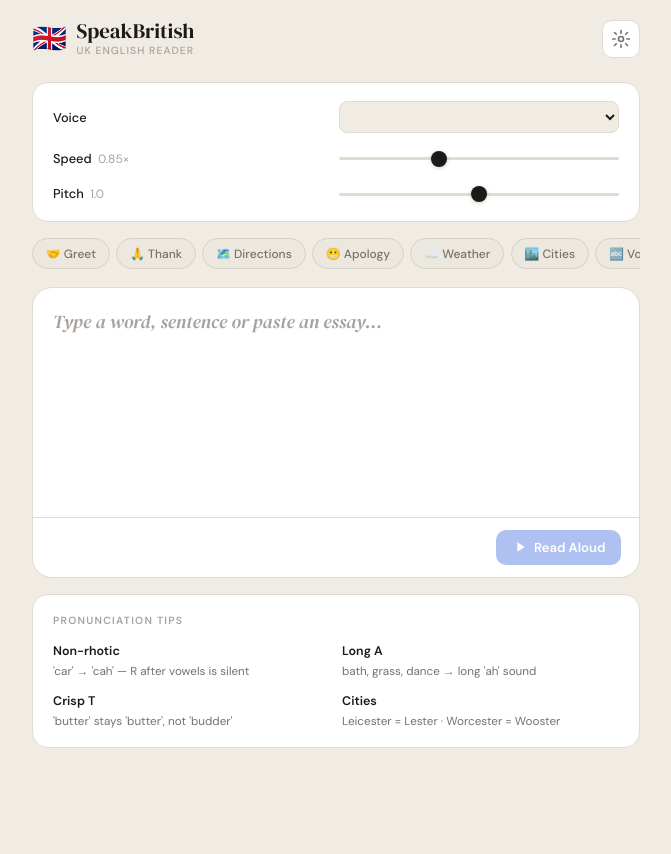
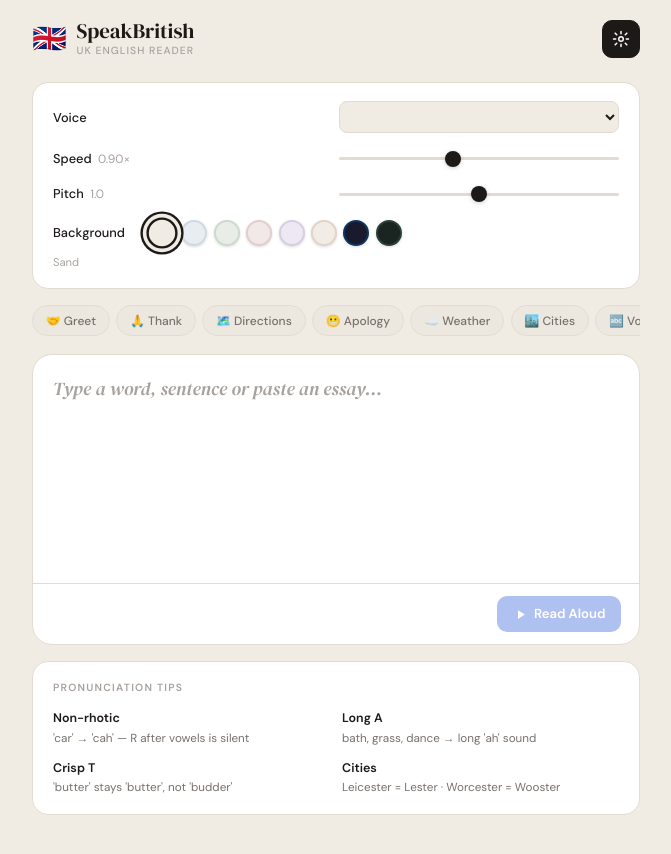
Before and after one commit to jiahong0324/speakbritish, a React (Vite) app: page / in a window 1280 px wide. Both pictures are taken after a click on the button "Settings". Shown: the top 854 px of the page, without its empty margins (304-975 px from the left). Before the commit the page ends 812 px from the top, so only its background shows below. Built offline with nearby package versions, Linux system fonts and the light colour scheme.

Commit message:
✨ Theme picker + fix double text on speaking

```diff
--- a/src/App.tsx
+++ b/src/App.tsx
@@ -11,18 +11,46 @@ const PHRASES = [
   { label: "📜 Formal", text: "I shan't be able to attend, I'm afraid. Do send my regards." },
 ];
 
+const THEMES = [
+  { name: "Sand",    bg: "#f0ece4", surface: "#ffffff", border: "#e2dbd0", label: "#78716c" },
+  { name: "Slate",   bg: "#e8edf2", surface: "#ffffff", border: "#d0d9e2", label: "#5a7080" },
+  { name: "Sage",    bg: "#e8ede8", surface: "#ffffff", border: "#cddacd", label: "#527052" },
+  { name: "Rose",    bg: "#f2e8e8", surface: "#ffffff", border: "#e2cece", label: "#906060" },
+  { name: "Lavender",bg: "#ede8f2", surface: "#ffffff", border: "#d8ceE2", label: "#706080" },
+  { name: "Peach",   bg: "#f2ece6", surface: "#ffffff", border: "#e2d4c8", label: "#806050" },
+  { name: "Night",   bg: "#1a1a2e", surface: "#16213e", border: "#0f3460", label: "#8892b0" },
+  { name: "Forest",  bg: "#1a2420", surface: "#1e2e28", border: "#2a4038", label: "#7aab90" },
+];
+
 type State = "idle" | "speaking" | "paused";
 
 export default function App() {
   const [text, setText] = useState("");
   const [voices, setVoices] = useState<SpeechSynthesisVoice[]>([]);
   const [selectedVoice, setSelectedVoice] = useState("");
-  const [rate, setRate] = useState(0.85);
+  const [rate, setRate] = useState(0.9);
   const [pitch, setPitch] = useState(1.0);
-  const [state, setState] = useState<State>("idle");
+  const [speechState, setSpeechState] = useState<State>("idle");
   const [words, setWords] = useState<string[]>([]);
   const [wordIdx, setWordIdx] = useState(-1);
   const [showSettings, setShowSettings] = useState(false);
+  const [themeIdx, setThemeIdx] = useState(0);
+
+  const theme = THEMES[themeIdx];
+  const isDark = themeIdx >= 6;
+
+  // Apply theme to document
+  useEffect(() => {
+    const r = document.documentElement.style;
+    r.setProperty("--bg", theme.bg);
+    r.setProperty("--surface", theme.surface);
+    r.setProperty("--border", theme.border);
+    r.setProperty("--muted", theme.label);
+    r.setProperty("--text", isDark ? "#e2e8f0" : "#1c1917");
+    r.setProperty("--dim", isDark ? "#8892b0" : "#a8a29e");
+    r.setProperty("--pill-bg", isDark ? theme.surface : "#ede8df");
+    r.setProperty("--pill-border", theme.border);
+  }, [themeIdx]);
 
   useEffect(() => {
     const load = () => {
@@ -38,7 +66,7 @@ export default function App() {
 
   const stop = useCallback(() => {
     window.speechSynthesis.cancel();
-    setState("idle");
+    setSpeechState("idle");
     setWordIdx(-1);
   }, []);
 
@@ -55,20 +83,20 @@ export default function App() {
     u.pitch = pitch;
     let idx = 0;
     u.onboundary = e => { if (e.name === "word") { setWordIdx(idx); idx++; } };
-    u.onstart = () => setState("speaking");
-    u.onend = () => { setState("idle"); setWordIdx(-1); };
-    u.onerror = () => { setState("idle"); setWordIdx(-1); };
+    u.onstart = () => setSpeechState("speaking");
+    u.onend = () => { setSpeechState("idle"); setWordIdx(-1); };
+    u.onerror = () => { setSpeechState("idle"); setWordIdx(-1); };
     window.speechSynthesis.speak(u);
-    setState("speaking");
+    setSpeechState("speaking");
   }, [text, voices, selectedVoice, rate, pitch]);
 
   const togglePause = useCallback(() => {
-    if (state === "speaking") { window.speechSynthesis.pause(); setState("paused"); }
-    else if (state === "paused") { window.speechSynthesis.resume(); setState("speaking"); }
-  }, [state]);
+    if (speechState === "speaking") { window.speechSynthesis.pause(); setSpeechState("paused"); }
+    else if (speechState === "paused") { window.speechSynthesis.resume(); setSpeechState("speaking"); }
+  }, [speechState]);
 
   const wordCount = text.trim() ? text.trim().split(/\s+/).length : 0;
-  const isActive = state !== "idle";
+  const isActive = speechState !== "idle";
 
   return (
     <div className="page">
@@ -81,9 +109,11 @@ export default function App() {
             <div className="app-sub">UK English Reader</div>
           </div>
         </div>
-        <button className="settings-toggle" onClick={() => setShowSettings(s => !s)} aria-label="Settings">
-          <svg width="20" height="20" viewBox="0 0 24 24" fill="none" stroke="currentColor" strokeWidth="2" strokeLinecap="round">
-            <circle cx="12" cy="12" r="3"/><path d="M12 2v3M12 19v3M4.22 4.22l2.12 2.12M17.66 17.66l2.12 2.12M2 12h3M19 12h3M4.22 19.78l2.12-2.12M17.66 6.34l2.12-2.12"/>
+        <button className={`settings-toggle ${showSettings ? "settings-toggle--on" : ""}`}
+          onClick={() => setShowSettings(s => !s)} aria-label="Settings">
+          <svg width="18" height="18" viewBox="0 0 24 24" fill="none" stroke="currentColor" strokeWidth="2" strokeLinecap="round">
+            <circle cx="12" cy="12" r="3"/>
+            <path d="M12 2v3M12 19v3M4.22 4.22l2.12 2.12M17.66 17.66l2.12 2.12M2 12h3M19 12h3M4.22 19.78l2.12-2.12M17.66 6.34l2.12-2.12"/>
           </svg>
         </button>
       </header>
@@ -107,13 +137,31 @@ export default function App() {
             <input type="range" min="0.5" max="1.5" step="0.1" value={pitch}
               onChange={e => setPitch(+e.target.value)} className="range" />
           </div>
+
+          {/* Theme picker */}
+          <div className="theme-row">
+            <label className="setting-label">Background</label>
+            <div className="theme-swatches">
+              {THEMES.map((t, i) => (
+                <button
+                  key={t.name}
+                  className={`swatch ${i === themeIdx ? "swatch--on" : ""}`}
+                  style={{ background: t.bg, borderColor: i === themeIdx ? (isDark ? "#fff" : "#1c1917") : t.border }}
+                  onClick={() => setThemeIdx(i)}
+                  title={t.name}
+                />
+              ))}
+            </div>
+          </div>
+          <div className="theme-name">{THEMES[themeIdx].name}</div>
         </div>
       )}
 
       {/* Quick phrases */}
       <div className="phrases-row">
         {PHRASES.map(p => (
-          <button key={p.label} className={`phrase-pill ${text === p.text ? "phrase-pill--on" : ""}`}
+          <button key={p.label}
+            className={`phrase-pill ${text === p.text ? "phrase-pill--on" : ""}`}
             onClick={() => { stop(); setText(p.text); }}>
             {p.label}
           </button>
@@ -122,8 +170,8 @@ export default function App() {
 
       {/* Main card */}
       <div className="card">
-        {/* Live reading display */}
-        {isActive && words.length > 0 && (
+        {/* When speaking: show live word highlight INSTEAD of textarea */}
+        {isActive ? (
           <div className="live-display">
             {words.map((w, i) => (
               <span key={i} className={`lw ${i === wordIdx ? "lw--on" : i < wordIdx ? "lw--done" : ""}`}>
@@ -131,9 +179,7 @@ export default function App() {
               </span>
             ))}
           </div>
-        )}
-
-        {/* Text input */}
+        ) : (
           <textarea
             className="editor"
             value={text}
@@ -141,37 +187,39 @@ export default function App() {
             placeholder="Type a word, sentence or paste an essay…"
             rows={6}
           />
+        )}
 
         <div className="card-footer">
           <span className="word-count">{wordCount > 0 ? `${wordCount} words` : ""}</span>
           <div className="footer-actions">
-            {text && <button className="btn-clear" onClick={() => { setText(""); stop(); }}>Clear</button>}
-
-            {state === "idle" && (
+            {!isActive && text && (
+              <button className="btn-clear" onClick={() => { setText(""); stop(); }}>Clear</button>
+            )}
+            {speechState === "idle" && (
               <button className="btn-play" onClick={speak} disabled={!text.trim() || !voices.length}>
-                <svg width="16" height="16" viewBox="0 0 24 24" fill="currentColor"><path d="M8 5v14l11-7z"/></svg>
+                <svg width="15" height="15" viewBox="0 0 24 24" fill="currentColor"><path d="M8 5v14l11-7z"/></svg>
                 Read Aloud
               </button>
             )}
-            {state === "speaking" && (
+            {speechState === "speaking" && (
               <>
                 <button className="btn-pause" onClick={togglePause}>
-                  <svg width="16" height="16" viewBox="0 0 24 24" fill="currentColor"><path d="M6 19h4V5H6v14zm8-14v14h4V5h-4z"/></svg>
+                  <svg width="15" height="15" viewBox="0 0 24 24" fill="currentColor"><path d="M6 19h4V5H6v14zm8-14v14h4V5h-4z"/></svg>
                   Pause
                 </button>
                 <button className="btn-stop" onClick={stop}>
-                  <svg width="16" height="16" viewBox="0 0 24 24" fill="currentColor"><path d="M6 6h12v12H6z"/></svg>
+                  <svg width="15" height="15" viewBox="0 0 24 24" fill="currentColor"><path d="M6 6h12v12H6z"/></svg>
                 </button>
               </>
             )}
-            {state === "paused" && (
+            {speechState === "paused" && (
               <>
                 <button className="btn-play" onClick={togglePause}>
-                  <svg width="16" height="16" viewBox="0 0 24 24" fill="currentColor"><path d="M8 5v14l11-7z"/></svg>
+                  <svg width="15" height="15" viewBox="0 0 24 24" fill="currentColor"><path d="M8 5v14l11-7z"/></svg>
                   Resume
                 </button>
                 <button className="btn-stop" onClick={stop}>
-                  <svg width="16" height="16" viewBox="0 0 24 24" fill="currentColor"><path d="M6 6h12v12H6z"/></svg>
+                  <svg width="15" height="15" viewBox="0 0 24 24" fill="currentColor"><path d="M6 6h12v12H6z"/></svg>
                 </button>
               </>
             )}
@@ -182,8 +230,8 @@ export default function App() {
       {/* Status bar */}
       {isActive && (
         <div className="status-bar">
-          <span className={`status-dot ${state === "speaking" ? "status-dot--live" : "status-dot--paused"}`}/>
-          <span>{state === "speaking" ? "Speaking…" : "Paused"}</span>
+          <span className={`status-dot ${speechState === "speaking" ? "status-dot--live" : "status-dot--paused"}`}/>
+          <span>{speechState === "speaking" ? "Speaking…" : "Paused"}</span>
           <span className="status-voice">{selectedVoice}</span>
         </div>
       )}
--- a/src/index.css
+++ b/src/index.css
@@ -373,3 +373,46 @@ body {
 @media (max-width: 400px) {
   .tips-grid { grid-template-columns: 1fr; }
 }
+
+/* Theme swatches */
+.theme-row {
+  display: flex;
+  align-items: center;
+  gap: 1rem;
+}
+
+.theme-swatches {
+  display: flex;
+  gap: 0.4rem;
+  flex-wrap: wrap;
+}
+
+.swatch {
+  width: 26px;
+  height: 26px;
+  border-radius: 50%;
+  border: 2px solid transparent;
+  cursor: pointer;
+  transition: transform 0.15s, box-shadow 0.15s;
+  box-shadow: 0 1px 3px rgba(0,0,0,0.15);
+}
+
+.swatch:hover { transform: scale(1.15); }
+
+.swatch--on {
+  transform: scale(1.2);
+  box-shadow: 0 0 0 3px var(--bg), 0 0 0 5px var(--text);
+}
+
+.theme-name {
+  font-size: 0.7rem;
+  color: var(--dim);
+  padding-left: 0;
+  margin-top: -0.5rem;
+}
+
+.settings-toggle--on {
+  background: var(--text) !important;
+  color: var(--surface) !important;
+  border-color: var(--text) !important;
+}
```
Lines whose indentation alone changed are shown as unchanged.
